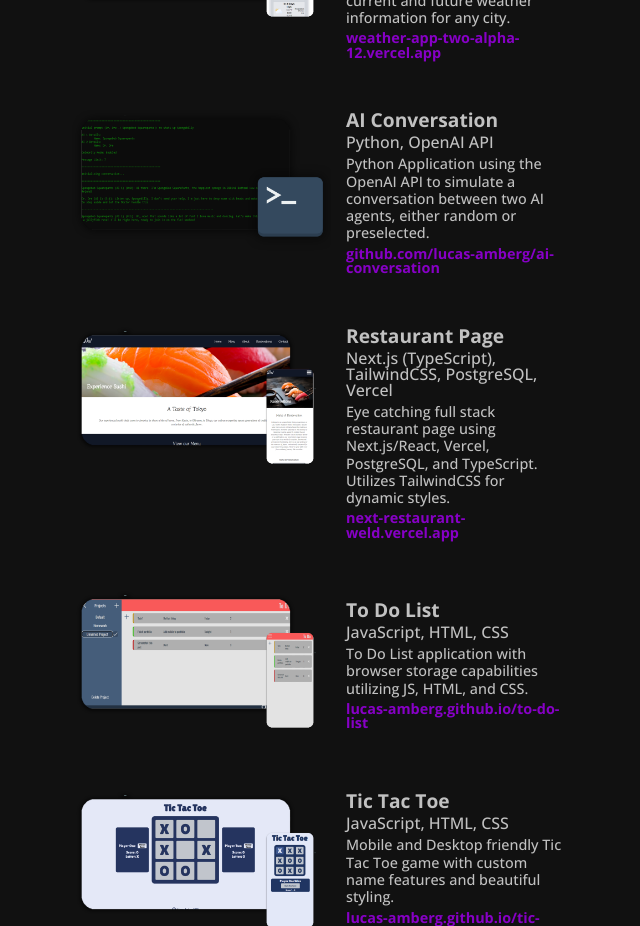
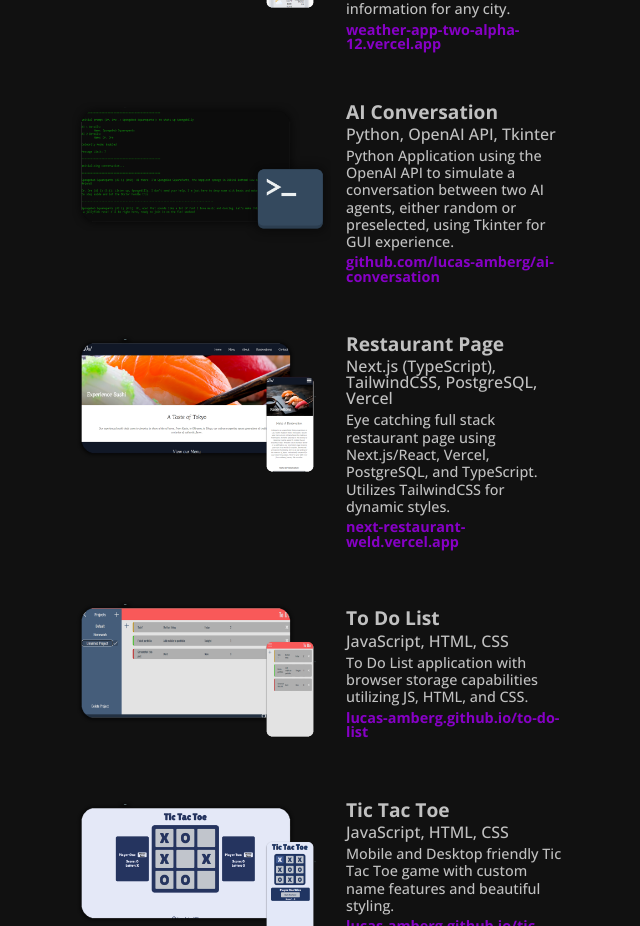
Before and after one commit to lucas-amberg/personal-website, a React (Vite) app in the folder personal-website-frontend/: page / in a window 1280 px wide. Shown: the part 4060-4986 px from the top of the page, without its empty margins (325-965 px from the left). Built offline with nearby package versions, Linux system fonts and the light colour scheme.

Commit message:
Update resume and projects

```diff
--- a/personal-website-frontend/src/components/Portfolio.jsx
+++ b/personal-website-frontend/src/components/Portfolio.jsx
@@ -33,7 +33,7 @@ const toDoDescription = 'To Do List application with browser storage capabilitie
 const ticTacToeDescription = 'Mobile and Desktop friendly Tic Tac Toe game with custom name features and beautiful styling.'
 const weatherAppDescription = 'User friendly weather app which utilizes Weather and Geocoding APIs to show you current and future weather information for any city.'
 const restaurantDescription = 'Eye catching full stack restaurant page using Next.js/React, Vercel, PostgreSQL, and TypeScript. Utilizes TailwindCSS for dynamic styles.'
-const aiConvoDescription = 'Python Application using the OpenAI API to simulate a conversation between two AI agents, either random or preselected.'
+const aiConvoDescription = 'Python Application using the OpenAI API to simulate a conversation between two AI agents, either random or preselected, using Tkinter for GUI experience.'
 
 //This component stores all of the portfolio items and it is used in the app component
 function Portfolio() {
@@ -43,7 +43,7 @@ function Portfolio() {
                 <div className='portfolio-items'>
                     <PortfolioItem img={rhaptecImage} dir='left' title={'Rhaptec Website'} tech={'React (JavaScript), CSS, Node.js, Express'} description={rhaptecDescription} link={'rhaptec-dev.fly.dev'} />
                     <PortfolioItem img={weatherAppImage} dir='right' title={'Weather App'} tech={'Next.js (TypeScript), Tailwind CSS'} description={weatherAppDescription} link={'weather-app-two-alpha-12.vercel.app'}/>
-                    <PortfolioItem img={aiConvoImage} dir='left' description={aiConvoDescription} title='AI Conversation' tech='Python, OpenAI API' link='github.com/lucas-amberg/ai-conversation'/>
+                    <PortfolioItem img={aiConvoImage} dir='left' description={aiConvoDescription} title='AI Conversation' tech='Python, OpenAI API, Tkinter' link='github.com/lucas-amberg/ai-conversation'/>
                     <PortfolioItem img={restaurantImage} dir='right' description={restaurantDescription} title='Restaurant Page' tech='Next.js (TypeScript), TailwindCSS, PostgreSQL, Vercel' link='next-restaurant-weld.vercel.app'/>
                     <PortfolioItem img={toDoImage} dir='left' title={'To Do List'} tech={'JavaScript, HTML, CSS'} description={toDoDescription} link={'lucas-amberg.github.io/to-do-list'} />
                     <PortfolioItem img={ticTacToeImage} dir='right' title='Tic Tac Toe' tech='JavaScript, HTML, CSS' description={ticTacToeDescription} link='lucas-amberg.github.io/tic-tac-toe' />
```
Also changed, not shown: 1 other file (tests, documents, lock files or other folders).
